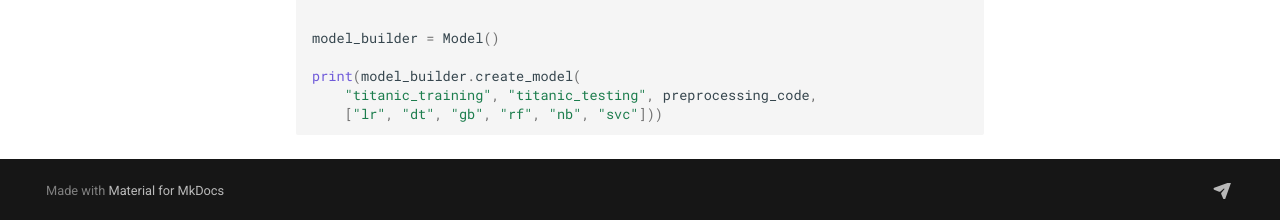
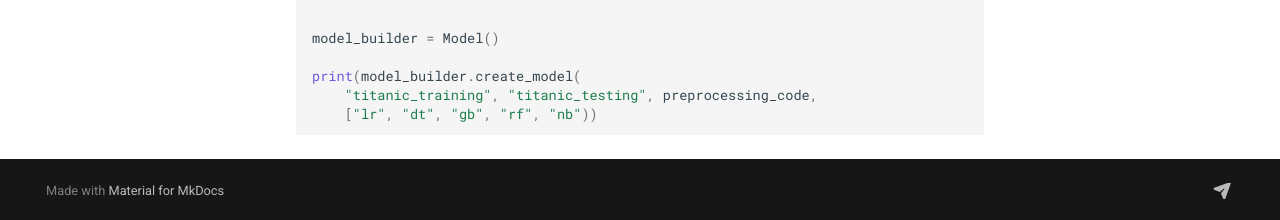
Before and after one commit to learningOrchestra/mlToolKits, an MkDocs documentation site: the page built from docs/learning_orchestra_client_package.md, in a window 1280 px wide and 900 px high, scrolled down 4950 px. Shown: the part 677-897 px from the top of the window. Built offline with MkDocs 1.6.1 and Material for MkDocs 9.7.7, drawn with Linux system fonts in a browser that asks for light colours; comment, search, counter and statistics services are not loaded.

Commit message:
removing vsc classificator

````diff
--- a/docs/learning_orchestra_client_package.md
+++ b/docs/learning_orchestra_client_package.md
@@ -253,5 +253,5 @@ model_builder = Model()
 
 print(model_builder.create_model(
     "titanic_training", "titanic_testing", preprocessing_code,
-    ["lr", "dt", "gb", "rf", "nb", "svc"]))
+    ["lr", "dt", "gb", "rf", "nb"))
 ```
````
Also changed, not shown: learning_orchestra_client/readme.md (+1 -2 lines).
